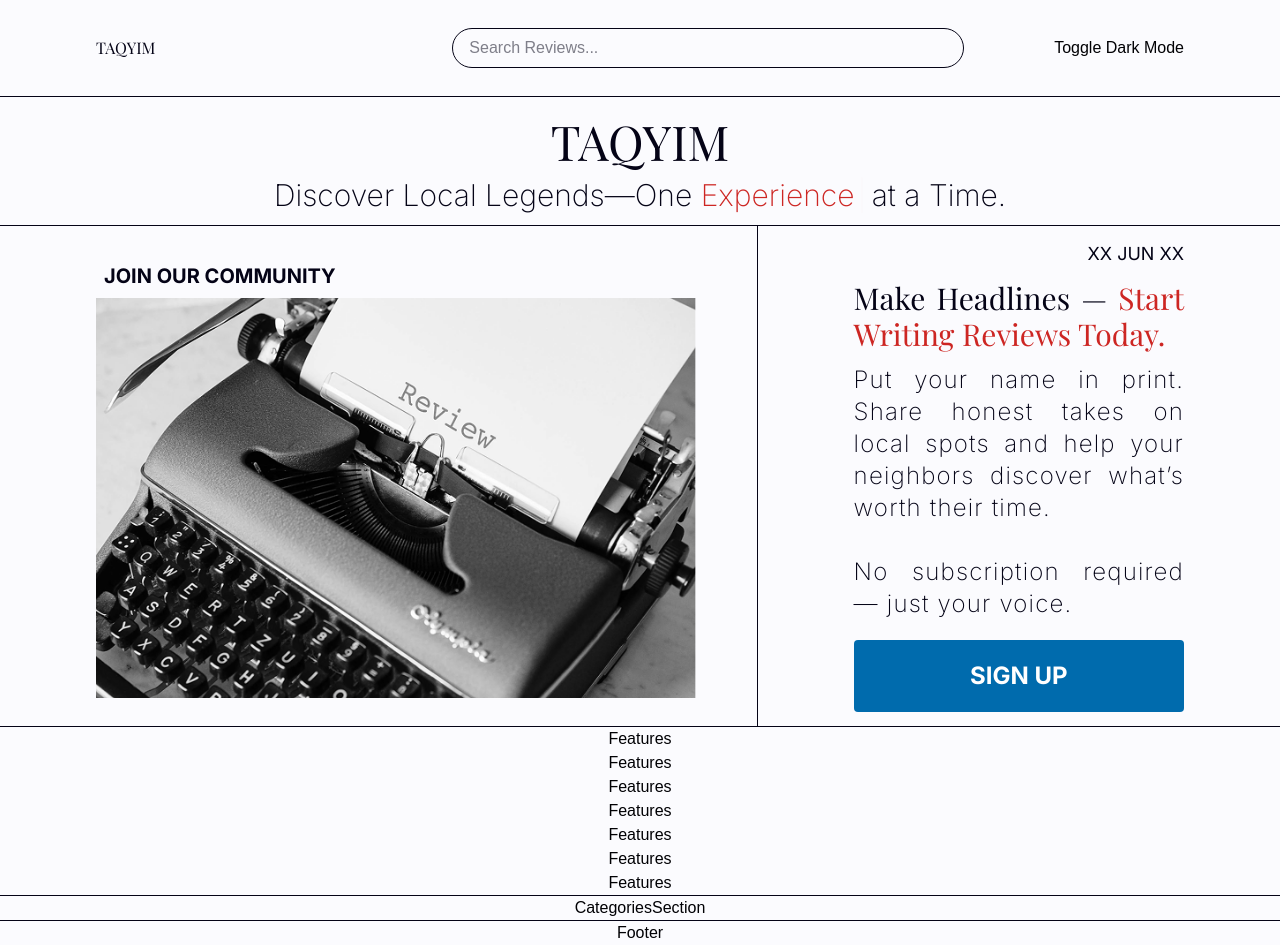
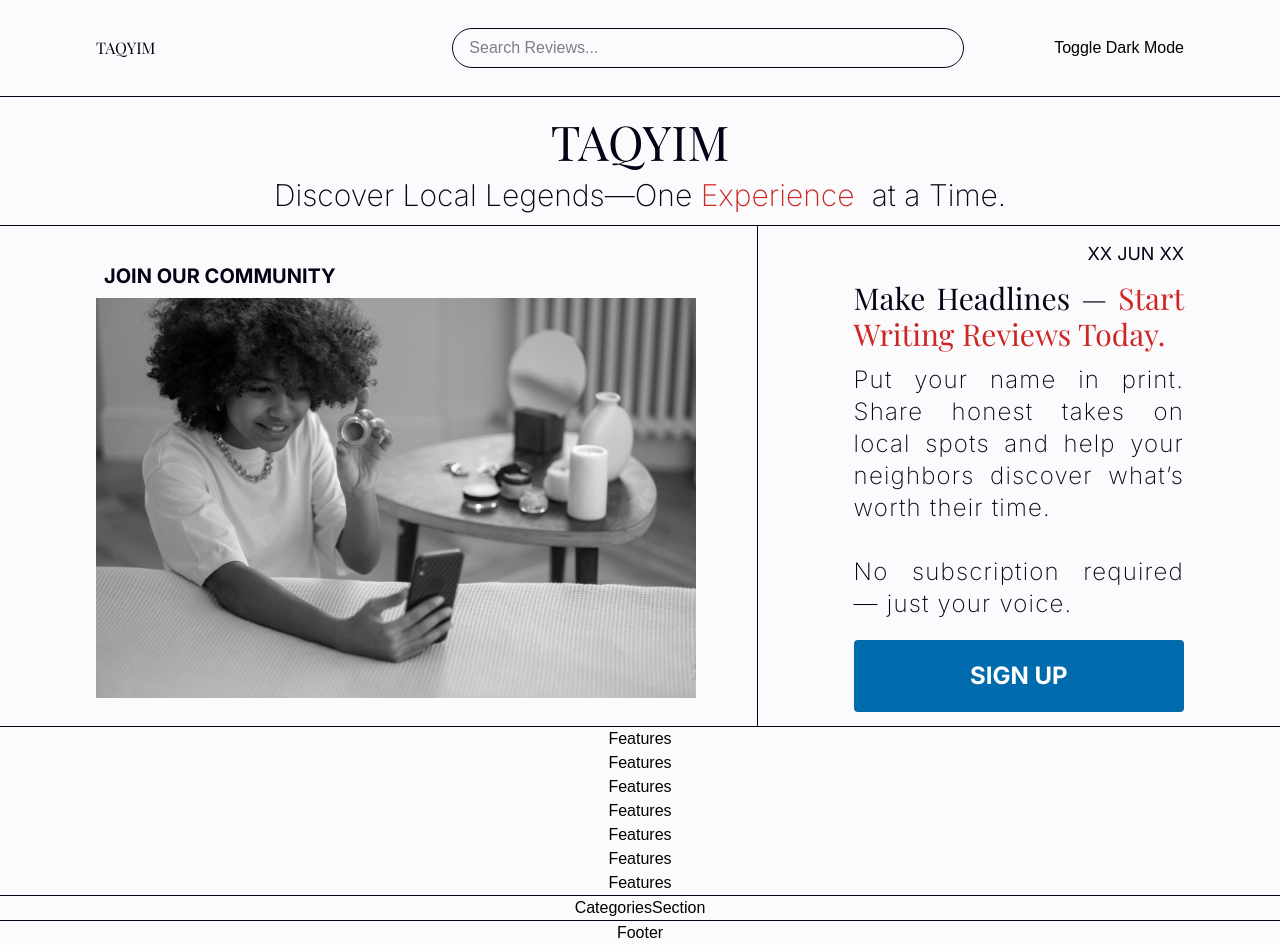
Before and after one commit to iMalakAhmed/Taqyim, a Next.js app in the folder frontend/: page / in a window 1280 px wide. Built offline with nearby package versions, Linux system fonts and the light colour scheme.

Commit message:
minor tweaks and fixed missing packages

```diff
--- a/frontend/package.json
+++ b/frontend/package.json
@@ -13,6 +13,7 @@
     "@reduxjs/toolkit": "^2.8.2",
     "@tabler/icons-react": "^3.34.0",
     "clsx": "^2.1.1",
+    "framer-motion": "^12.16.0",
     "next": "15.3.1",
     "react": "^19.0.0",
     "react-dom": "^19.0.0",
--- a/frontend/src/app/components/HeroSection.tsx
+++ b/frontend/src/app/components/HeroSection.tsx
@@ -26,11 +26,11 @@ export default function HeroSection() {
       >
         <h2 className="text-xl font-body font-bold p-2">JOIN OUR COMMUNITY</h2>
         <Image
-          src="/review-typewriter-image.png"
+          src="/reviewer-hero-section.jpg"
           alt="Review typewriter"
           width={600}
           height={400}
-          className=""
+          className="filter grayscale hover:grayscale-0 transition duration-500 ease-in-out"
         />
       </motion.section>
 
--- a/frontend/src/app/components/ui/SideNav.tsx
+++ b/frontend/src/app/components/ui/SideNav.tsx
@@ -42,7 +42,7 @@ export default function SideNav() {
   ];
 
   return (
-    <nav className="fixed top-24 left-0 h-full w-80 bg-background flex flex-col font-heading text-2xl">
+    <nav className="fixed top-24 left-0 h-full w-96 bg-background flex flex-col font-heading text-2xl">
       <VerticalLine className="absolute top-0 right-0 h-full" />
 
       <ul className="space-y-4 mt-8 ml-20 flex-grow overflow-auto">
@@ -128,8 +128,8 @@ export default function SideNav() {
         )}
       </ul>
 
-      <div className="mb-32 ml-16 py-4 ">
-        <Button className="px-16 font-heading" size="lg">
+      <div className="mb-32 ml-20 py-4 ">
+        <Button className="px-18 font-heading" size="lg">
           <IconPencilPlus />
           POST
         </Button>
```
Also changed, not shown: frontend/public/reviewer-hero-section.jpg (added), 1 other file (tests, documents, lock files or other folders).
